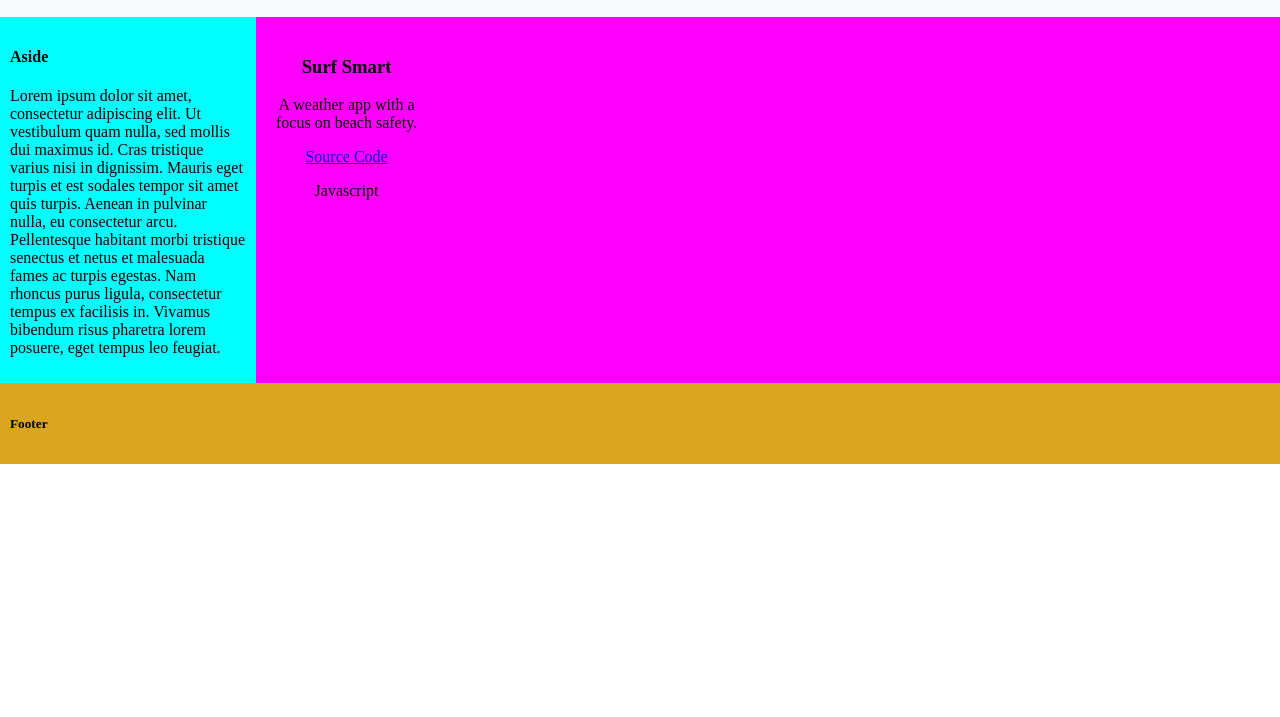
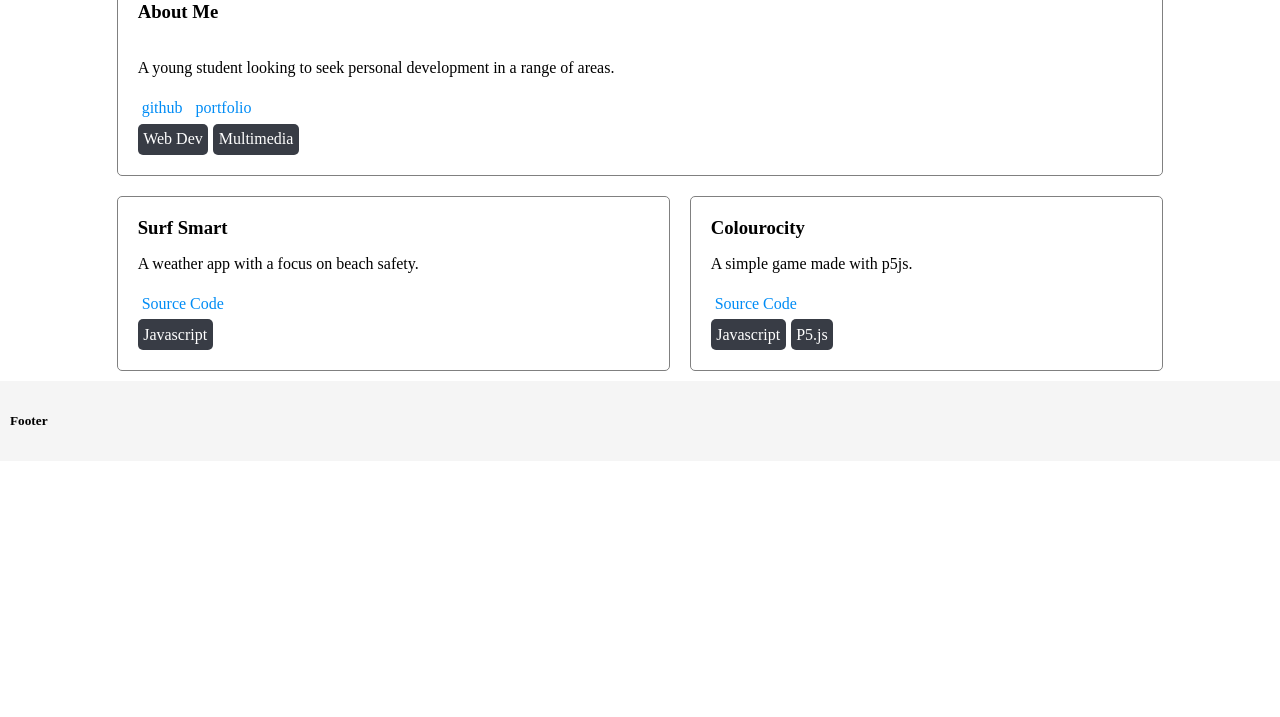
Before and after one commit to ERieger/portfolio, a plain HTML site: page public/index.html in a window 1280 px wide. Shown: the part 83-800 px from the top of the page. Drawn offline with Linux system fonts and the light colour scheme.

Commit message:
css cards and html

```diff
--- a/public/index.html
+++ b/public/index.html
@@ -2,7 +2,7 @@
 <html>
 
 <head>
-    <title>Erieger/Portfolio</title>
+    <title>Portfolio</title>
     <meta charset="utf-8">
     <link rel="stylesheet" href="../src/index.css">
 </head>
@@ -10,26 +10,41 @@
 <body>
     <div class="grid-wrapper">
         <header>
-            <h1>Header</h1>
+            <h1>Elijah Rieger</h1>
         </header>
-        <aside>
-            <h4>Aside</h4>
-            <p>Lorem ipsum dolor sit amet, consectetur adipiscing elit. Ut vestibulum quam nulla, sed mollis dui
-                maximus
-                id. Cras tristique varius nisi in dignissim. Mauris eget turpis et est sodales tempor sit amet quis
-                turpis. Aenean in pulvinar nulla, eu consectetur arcu. Pellentesque habitant morbi tristique
-                senectus et
-                netus et malesuada fames ac turpis egestas. Nam rhoncus purus ligula, consectetur tempus ex
-                facilisis
-                in. Vivamus bibendum risus pharetra lorem posuere, eget tempus leo feugiat.</p>
-        </aside>
         <div class="flex-wrapper">
+            <article class="card-body-wide">
+                <h3 class="card-title">About Me</h3>
+                <p class="card-text">A young student looking to seek personal development in a range of areas.</p>
+                <div class="card-links">
+                    <a href="https://github.com/ERieger">github</a>
+                    <a href="#">portfolio</a>
+                </div>
+                <div class="card-footer">
+                    <p>Web Dev</p>
+                    <p>Multimedia</p>
+                </div>
+            </article>
             <article class="card-body-small">
                 <h3 class="card-title">Surf Smart</h3>
-                <p class="card-text">A weather app with a <br> focus on beach safety.</p>
-                <a class="card-link" href="https://github.com/ERieger/surf-smart">Source Code</a>
+                <p class="card-text">A weather app with a focus on beach safety.</p>
+                <div class="card-links">
+                    <a href="https://github.com/ERieger/surf-smart">Source Code</a>
+                </div>
                 <div class="card-footer">
                     <p>Javascript</p>
+                </div>
+            </article>
+            <article class="card-body-small">
+                <h3 class="card-title">Colourocity</h3>
+                <p class="card-text">A simple game made with p5js.</p>
+                <div class="card-links"></div>
+                <div class="card-links">
+                    <a href="https://github.com/ERieger/colourocity">Source Code</a>
+                </div>
+                <div class="card-footer">
+                    <p>Javascript</p>
+                    <p>P5.js</p>
                 </div>
             </article>
         </div>
--- a/src/index.css
+++ b/src/index.css
@@ -12,49 +12,118 @@ body {
 }
 
 .grid-wrapper {
-    height: auto;
     display: grid;
-    grid-template-columns: 1fr 4fr;
+    grid-template-columns: 1fr 10fr 1fr;
     grid-template-rows: min-content auto min-content;
     grid-template-areas:
-        'header header'
-        'aside content'
-        'footer footer';
+        'header header header'
+        '. content .'
+        ' footer footer footer';
 }
 
 header {
     grid-area: header;
-    background-color: #F8F9FA;
+    background-color: whitesmoke;
 }
 
-aside {
-    grid-area: aside;
-    background-color: aqua;
+header h1 {
+    padding: 5px 0 5px 0;
+    margin: 0;
+    font-size: 20px;
 }
+
 
 div.flex-wrapper {
     grid-area: content;
-    background-color: fuchsia;
     height: 100%;
 }
 
 footer {
     grid-area: footer;
-    background-color: goldenrod;
+    background-color: whitesmoke
 }
 
 .flex-wrapper {
     display: flex;
     flex-direction: row;
     flex-wrap: wrap;
-    justify-content: flex-start;
-    align-items: baseline;
+    justify-content: space-between;
     align-content: flex-start;
-    text-align: center;
     padding: 0;
     margin: 0;
 }
 
 .card-body-small {
+    display: flex;
+    justify-content: flex-start;
+    flex-direction: column;
     padding: 20px;
+    margin: 10px;
+    flex-grow: 1;
+    border-style: solid;
+    border-width: 1px;
+    border-color: grey;
+    border-radius: 5px;
 }
+
+.card-body-wide {
+    display: flex;
+    justify-content: flex-start;
+    flex-direction: column;
+    padding: 20px;
+    margin: 10px;
+    flex-grow: 1;
+    border-style: solid;
+    border-width: 1px;
+    border-color: grey;
+    border-radius: 5px;
+    flex-basis: 100%;
+}
+
+.card-title {
+    padding: 0;
+    margin: 0 0 20px 0;
+}
+
+.card-text p {
+    padding: 0;
+    margin: 0 0 10px 0;
+}
+
+.card-links a {
+    padding: 0;
+    margin: 0 0 10px 0;
+    color: #008CF5;
+    text-decoration: none;
+}
+
+.card-links a:hover {
+    transition: color 0.5s;
+    color: #0068D6;
+}
+
+.card-body-small h3 {
+    padding: 0;
+    margin: 0;
+}
+
+.card-footer, .card-links{
+    display: flex;
+    flex-direction: row;
+    flex-wrap: wrap;
+    justify-self: flex-end;
+}
+
+.card-links a {
+    margin: 0 5px 0 0;
+    padding: 6.4px 4px;
+}
+
+.card-footer p {
+    margin: 0 5px 0 0;
+    padding: 6.4px 5.5px;
+    background-color: #383c45;
+    color: white;
+    border-radius: 5px;
+
+}
```
